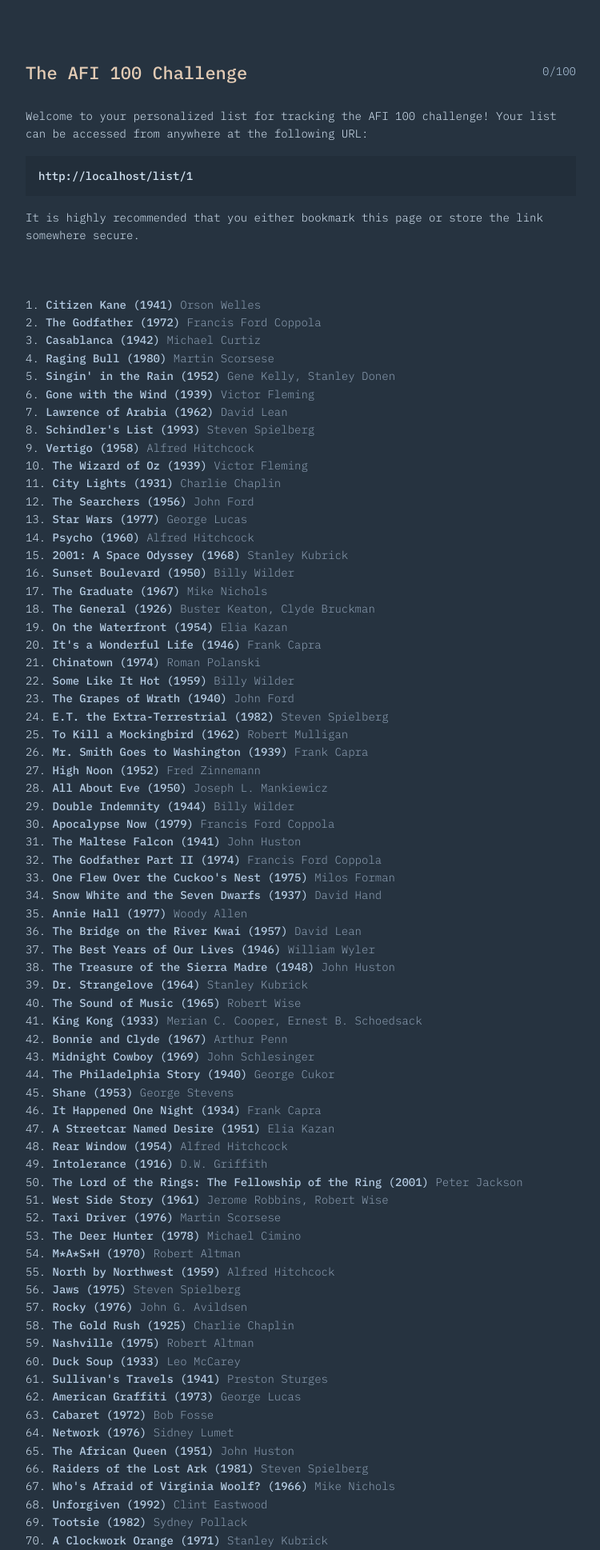
After one commit to nmsalvatore/small-projects-2025, a Flask app: page /list/1 in a window 1280 px wide. The commit adds this page. Shown: the top 1938 px of the page at 80% size, without its empty margins (264-1014 px from the left). Run offline with Flask 3, Linux system fonts and the light colour scheme; data comes from the database, SQL or seed files in the repository; some libraries are stand-ins or nearby versions.

Commit message:
feat: implement database update on private lists

```diff
--- a/afi100/afi100.py
+++ b/afi100/afi100.py
@@ -77,35 +77,75 @@ def fetch_all_films():
     return films
 
 
+def fetch_user_films(list_id):
+    con = sqlite3.connect("db.sqlite3")
+    con.row_factory = sqlite3.Row
+    cur = con.cursor()
+    cur.execute("""
+        SELECT
+            f.id,
+            f.title,
+            f.year,
+            f.director,
+            COALESCE(ulf.watched, 0) as watched
+        FROM
+            films f
+        LEFT JOIN
+            user_list_films ulf ON f.id = ulf.film_id AND ulf.list_id = ?
+        ORDER BY
+            f.id
+    """, (list_id,))
+    films = cur.fetchall()
+    con.close()
+    return films
+
+
 @app.route("/")
 def index():
     films = fetch_all_films()
     return render_template("index.html", films=films, progress_display=progress_display)
 
 
-@app.route("/list")
-def view_private_list():
-    films = fetch_all_films()
-    return render_template("index.html", films=films, progress_display=progress_display)
+@app.route("/list/<list_id>")
+def view_private_list(list_id):
+    films = fetch_user_films(list_id)
+    return render_template("index.html", films=films, progress_display=progress_display, list_id=list_id)
 
 
-@app.route("/toggle-watched/<int:id>", methods=["POST"])
-def toggle_watched(id):
+@app.route("/toggle-watched/<list_id>/<int:film_id>", methods=["POST"])
+def toggle_watched(list_id, film_id):
     con = sqlite3.connect("db.sqlite3")
     con.row_factory = sqlite3.Row
     cur = con.cursor()
 
-    cur.execute("SELECT watched FROM films WHERE id = ?", (id,))
-    current_status = cur.fetchone()[0]
-    updated_status = 1 if current_status == 0 else 0
-    cur.execute("UPDATE films SET watched = ? WHERE id = ?", (updated_status, id))
+    cur.execute("SELECT watched FROM user_list_films WHERE list_id = ? AND film_id = ?", (list_id, film_id))
+    user_film_status = cur.fetchone()
+
+    if user_film_status is None:
+        cur.execute("INSERT INTO user_list_films VALUES (?, ?, ?)", (list_id, film_id, 1))
+    else:
+        updated_status = 1 if user_film_status[0] == 0 else 0
+        cur.execute("UPDATE user_list_films SET watched = ? WHERE list_id = ? AND film_id = ?", (updated_status, list_id, film_id))
+
     con.commit()
-
-    cur.execute("SELECT * FROM films WHERE id = ?", (id,))
+    cur.execute("""
+        SELECT
+            f.id,
+            f.title,
+            f.year,
+            f.director,
+            COALESCE(ulf.watched, 0) as watched
+        FROM
+            films f
+        LEFT JOIN
+            user_list_films ulf ON f.id = ulf.film_id AND ulf.list_id = ?
+        WHERE
+            f.id = ?
+    """, (list_id, film_id))
     film = cur.fetchone()
     con.close()
 
-    response = make_response(render_template("film.html", film=film))
+    response = make_response(render_template("film.html", film=film, list_id=list_id))
     response.headers["HX-Trigger"] = "updateProgress"
     return response
 
@@ -127,7 +167,7 @@ def toggle_progress_display():
 @app.route("/save-list", methods=["POST"])
 def save_list():
     custom_chars = string.ascii_letters + string.digits
-    list_id = nanoid.generate(alphabet=custom_chars, size=10)
+    list_id = nanoid.generate(alphabet=custom_chars, size=6)
     watched_film_json = request.form.get("watched_film_ids")
     watched_film_ids = json.loads(watched_film_json)
     user_list_films = [(list_id, int(film_id), 1) for film_id in watched_film_ids]
@@ -140,7 +180,7 @@ def save_list():
     con.commit()
     con.close()
 
-    return redirect(url_for('view_private_list', id=list_id))
+    return redirect(url_for('view_private_list', list_id=list_id))
 
 
 with app.app_context():
--- a/afi100/static/css/style.css
+++ b/afi100/static/css/style.css
@@ -1,4 +1,4 @@
-@import url("https://fonts.googleapis.com/css2?family=IBM+Plex+Mono:wght@300;400&display=swap");
+@import url("https://fonts.googleapis.com/css2?family=IBM+Plex+Mono:wght@300;500&display=swap");
 
 :root {
     --dark-blue: hsl(210 25% 20%);
@@ -6,7 +6,7 @@
     --light-blue: hsl(210 45% 80%);
     --whitish: hsl(210 60% 90%);
     --light-yellow: hsl(30 45% 80%);
-    --line-height: 1.75;
+    --line-height: 1.6;
 }
 
 * {
@@ -49,6 +49,25 @@ main {
     padding: 1rem;
 }
 
+.personal-link-container {
+    padding: 1rem;
+    margin-bottom: 1rem;
+    background: rgba(0, 0, 0, 0.1);
+    color: var(--whitish);
+    font-weight: 500;
+}
+
+#save_list_form button {
+    background: var(--dark-blue);
+    border: 1px solid var(--medium-blue);
+    box-shadow: 3px 3px var(--light-blue);
+    color: var(--whitish);
+    font-family: inherit;
+    font-size: inherit;
+    font-weight: inherit;
+    padding: 0.25rem 0.5rem;
+}
+
 main {
     line-height: var(--line-height);
 }
@@ -75,13 +94,13 @@ li > div {
     display: inline-block;
 }
 
-li[data-watched="true"] > div {
+li > div[data-watched="true"] {
     text-decoration: line-through;
     text-decoration-color: var(--medium-blue);
     opacity: 0.5;
 }
 
-li[data-watched="true"] > div > span.info {
+li > div[data-watched="true"] > span.info {
     color: var(--medium-blue);
     font-weight: 300;
 }
--- /dev/null
+++ b/afi100/static/js/update_progress.js
@@ -0,0 +1,3 @@
+document.body.addEventListener("updateProgress", () => {
+    htmx.ajax("GET", "/progress", { target: "#progress" });
+});
--- a/afi100/templates/fancy_link.html
+++ /dev/null
@@ -1,3 +0,0 @@
-{% set absolute_url = request.host_url + "list?id=" + list_id %}
-
-<a class="fancy-link" href="{{ absolute_url }}">{{ absolute_url }}</a>
--- a/afi100/templates/film.html
+++ b/afi100/templates/film.html
@@ -1,14 +1,18 @@
-<!-- <div
-    class="film {{ 'watched' if film.watched else '' }}"
-    hx-post="{{ url_for('toggle_watched', id=film.id)}}"
+{% if list_id %}
+    <div
+        data-film-id="{{ film.id }}"
+        data-watched="{{ 'true' if film.watched else 'false' }}"
+        hx-post="{{ url_for('toggle_watched', list_id=list_id, film_id=film.id) }}"
         hx-swap="outerHTML"
         hx-trigger="click"
+        hx-headers='{"X-CSRFToken": "{{ csrf_token() }}"}'
     >
         <span class="info">{{ film.title }} ({{ film.year }})</span>
         <span class="director">{{ film.director }}</span>
-</div> -->
-
-<div>
+    </div>
+{% else %}
+    <div data-film-id="{{ film.id }}" data-watched="{{ 'true' if film.watched else 'false' }}">
         <span class="info">{{ film.title }} ({{ film.year }})</span>
         <span class="director">{{ film.director }}</span>
     </div>
+{% endif %}
--- a/afi100/templates/index.html
+++ b/afi100/templates/index.html
@@ -5,41 +5,40 @@
         <meta name="viewport" content="width=device-width, initial-scale=1.0">
         <link rel="stylesheet" href="{{ url_for('static', filename='css/style.css') }}">
         <title>The AFI 100 Challenge</title>
+
+        {% if request.path == "/" %}
+            <script src="{{ url_for('static', filename='js/app.js') }}" defer></script>
+        {% else %}
             <script src="https://unpkg.com/htmx.org@2.0.4"></script>
+            <script src="{{ url_for('static', filename='js/update_progress.js') }}" defer></script>
+        {% endif %}
     </head>
     <body>
         <header>
             <div>
                 <h1>The AFI 100 Challenge</h1>
-                {% include 'progress_tracker.html' %}
+                {% include "progress_tracker.html" %}
             </div>
-            <p>Below is the 10th anniversary edition of the American Film Institute's list of the 100 greatest American films of the last 100 years (as of 2007). The challenge here is simple; at your desired pace, watch all of the films in the list.</p>
-            <p>To mark a film as "watched", just click on the film title. Click on it again to toggle it back to "unwatched". Your progress is tracked at the top right corner of this page. Click on the progress value to toggle between a fractional and percentage-based measurement.</p>
-            <p>Your personalized list is saved in your browser environment automatically. However, if you would like your list to be accessible from anywhere, you can create a secure link where your list will be saved by clicking the link below.</p>
+
+            {% include "list_info.html" %}
+
+            {% if request.path == "/" %}
                 <form id="save_list_form" action="/save-list" method="post">
                     <input type="hidden" name="csrf_token" value="{{ csrf_token() }}">
                     <input type="hidden" name="watched_film_ids" id="watched_film_ids_input">
                     <button type="submit">Save my list!</button>
                 </form>
+            {% endif %}
         </header>
         <main>
             <ul>
                 {% for film in films %}
-                    <li class="film" data-id="{{ film.id }}" data-watched="{{ 'true' if film.watched else 'false' }}">
+                    <li class="film" data-film-id="{{ film.id }}">
                         <span class="ranking">{{ film.id }}.</span>
-                        {% include 'film.html' %}
+                        {% include "film.html" %}
                     </li>
                 {% endfor %}
             </ul>
         </main>
     </body>
-
-    <script>
-        document.body.addEventListener("updateProgress", () => {
-            htmx.ajax("GET", "/progress", {target: "#progress"})
-        })
-    </script>
-
-    <!-- TODO: load this conditionally based on whether url contains key -->
-    <script src="{{ url_for('static', filename='js/app.js') }}"></script>
 </html>
--- /dev/null
+++ b/afi100/templates/list_info.html
@@ -0,0 +1,9 @@
+{% if request.path == "/" %}
+    <p>Below is the 10th anniversary edition of the American Film Institute's list of the 100 greatest American films of the last 100 years (as of 2007). The challenge here is simple; at your desired pace, watch all of the films in the list.</p>
+    <p>To mark a film as "watched", just click on the film title. Click on it again to toggle it back to "unwatched". Your progress is tracked at the top right corner of this page. Click on the progress value to toggle between a fractional and percentage-based measurement.</p>
+    <p>Your personalized list is saved in your browser environment automatically. However, if you would like your list to be accessible from anywhere, you can create a secure link where your list will be saved by clicking the button below.</p>
+{% else %}
+    <p>Welcome to your personalized list for tracking the AFI 100 challenge! Your list can be accessed from anywhere at the following URL:</p>
+    <div class="personal-link-container">{{ request.url }}</div>
+    <p>It is highly recommended that you either bookmark this page or store the link somewhere secure.</p>
+{% endif %}
```
Also changed, not shown: afi100/static/js/app.js (+5 -6 lines). Lines whose indentation alone changed are shown as unchanged.
